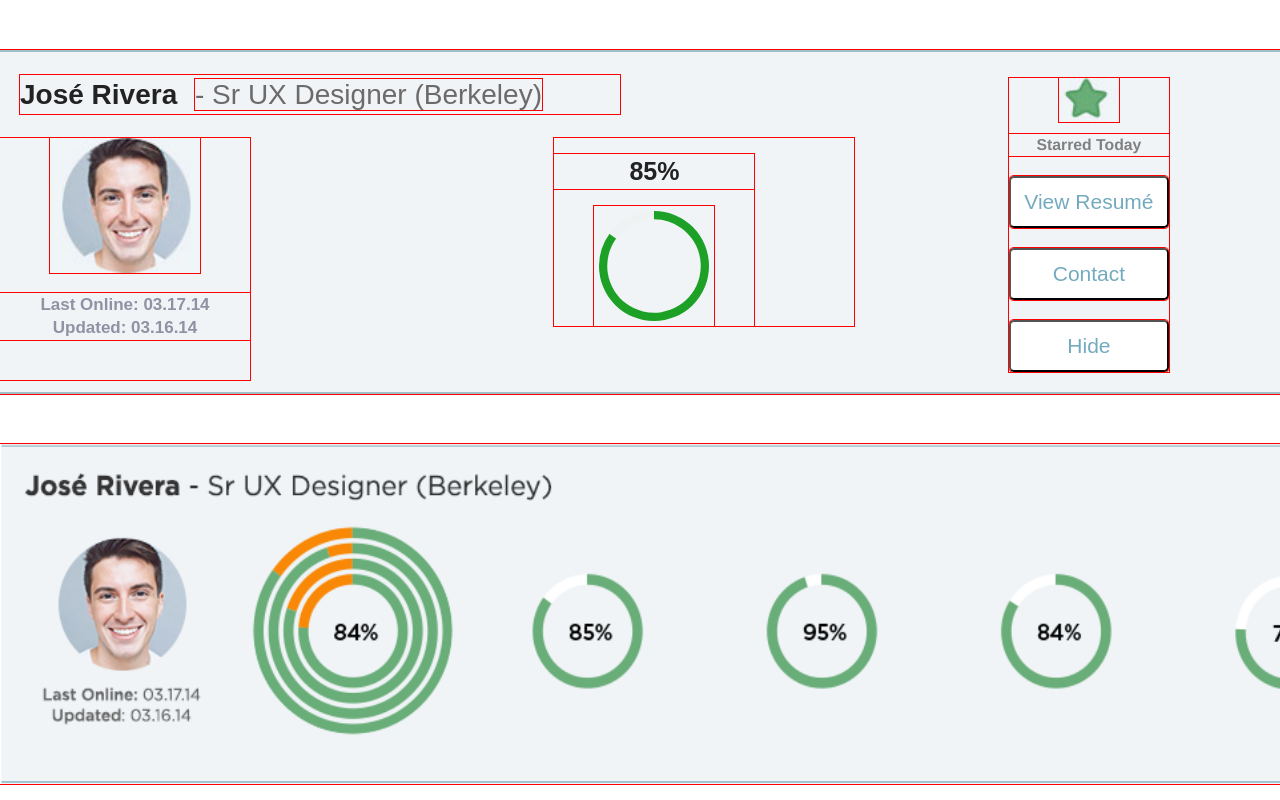
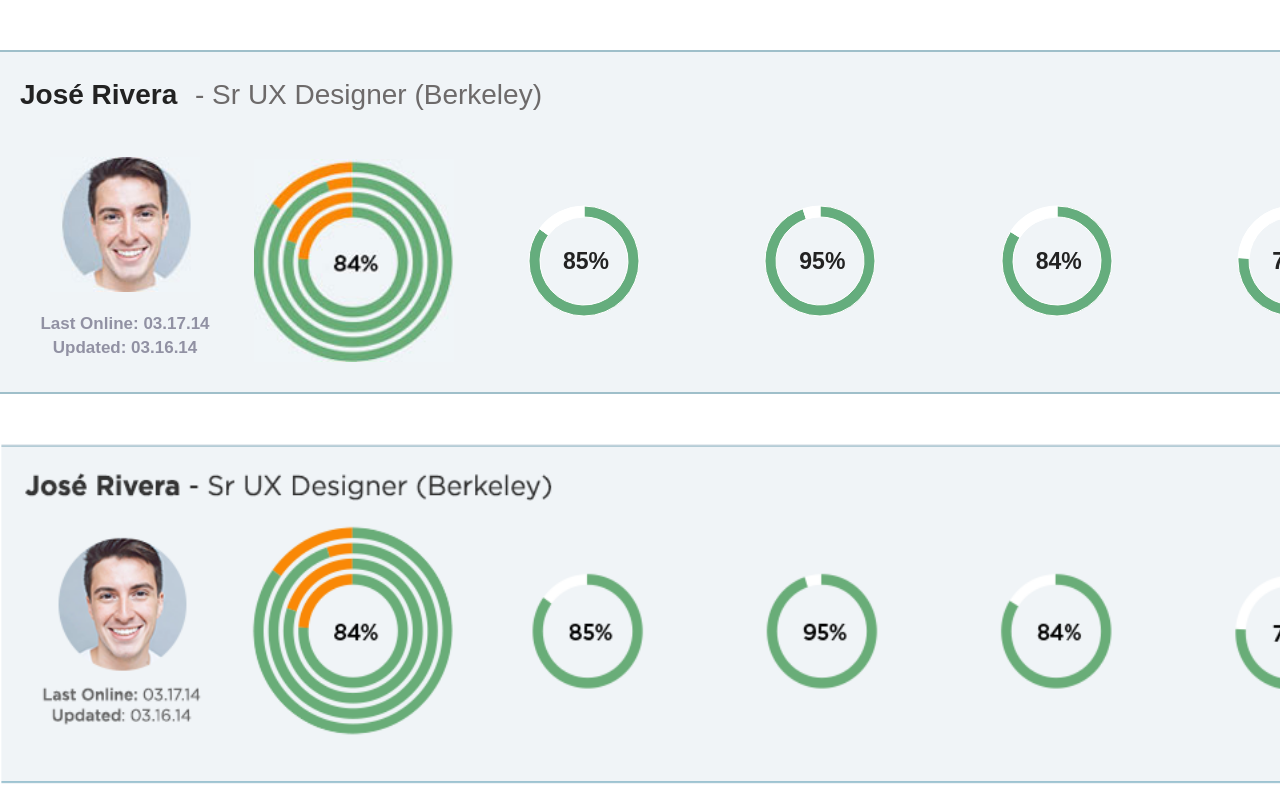
Before and after one commit to nuhuxi/joserivera-sample, a plain HTML site: page index.html in a window 1280 px wide. Shown: the top 800 px of the page. Drawn offline with nearby package versions, Linux system fonts and the light colour scheme.

Commit message:
first draft of project completed

```diff
--- a/css/main.css
+++ b/css/main.css
@@ -61,11 +61,6 @@ textarea {
    Author's custom styles
    ========================================================================== */
 
-* {
-	outline:1px solid red;
-}
-
-
 body {
 	width: 100%;
 
@@ -104,9 +99,9 @@ body {
 
 #photo-container {
 	display:inline-block;
-	vertical-align: top;
 	width: 250px;
 	text-align:center;
+	margin-top:15px;
 }
 
 .photo {
@@ -128,38 +123,53 @@ body {
 }
 
 
-canvas {
+#graph-container{
 	display:inline-block;
+	width: auto;
+	vertical-align: top;
 
 }
 
-#graph-container{
+#first-graph {
 	display:inline-block;
-	width: 300px;
-	vertical-align:top;
-	margin-left: 300px;
 }
 
-#second-graph {
+#first-graph img {
 	width:200px;
-	text-align:center;
 }
 
-#second-graph h1 {
-	font-size: 25px;
+#second-graph,
+#third-graph,
+#fourth-graph,
+#fifth-graph {
+	display:inline-block;
+	width:130px;
+	text-align:center;
+	margin-left:60px;
+	margin-right:42px;
+}
+
+#second-graph h1,
+#third-graph h1,
+#fourth-graph h1,
+#fifth-graph h1 {
+	display:inline-block;
+	position:relative;
+	font-size: 23px;
+	top: 92px;
+	left:2px;
 }
 
 
 #button-container {
 	display:inline-block;
 	margin-top: -60px;
-	margin-left: 150px;
 	text-align:center;
 	width: 160px;
 	font-size: 19px;
 	font-family: helvetica, sans-serif;
 	color: grey;
-
+	margin-left:10px;
 }
 
 #button-container img {
@@ -184,23 +194,18 @@ canvas {
 	font-family:arial;
 	margin-top: 20px;
 
-
-
 }
 
-button#view-resume:hover, #contact:hover, #hide:hover {
+#view-resume:hover,
+#contact:hover,
+#hide:hover {
 	color: #262a8d;
 	box-shadow: 1px 1px 10px #3b32a5;
-
 }
-
-
-
 
 #jose-wrapper {
 	width: 100%;
 	min-width: 1600px;
-
 }
 
 #jose-example {
@@ -210,14 +215,6 @@ button#view-resume:hover, #contact:hover, #hide:hover {
 	height: 340px;
 	margin:auto;
 }
-
-
-
-
-
-
-
-
 
 
 
--- a/index.html
+++ b/index.html
@@ -7,7 +7,7 @@
 	<title></title>
 	<meta name="description" content="">
 	<meta name="viewport" content="width=device-width, initial-scale=1">
-	<script src="js/Chart.js"></script>
+
 	<link rel="stylesheet" href="css/normalize.min.css">
 	<link rel="stylesheet" href="css/main.css">
 
@@ -18,13 +18,11 @@
 </head>
 
 <body>
-	<div id="main-container">
+	<div id="main-container">  <!-- this is the container for the top part of the project -->
 
 		<h2 id="name">José Rivera
 			<span>- Sr UX Designer (Berkeley)</span>
 		</h2>
-
-
 
 		<div id="photo-container">
 			<img class="photo" src="img/josepic2.jpg" alt="picture of jose" />
@@ -33,14 +31,29 @@
 		</div>
 
 		<div id="graph-container">
+			<div id="first-graph">
+				<img src="img/cheater-graph.jpg" alt="donut graph" />
+			</div>
+
 			<div id="second-graph">
 				<h1>85%</h1>
-				<canvas id="canvas" width="120px" height="120px"></canvas>
-				<script src="js/main.js"></script>
+				<canvas id="canvas2" width="120px" height="120px"></canvas>
 			</div>
-		</div>
+			<div id="third-graph">
+				<h1>95%</h1>
+				<canvas id="canvas3" width="120px" height="120px"></canvas>
+			</div>
 
+			<div id="fourth-graph">
+				<h1>84%</h1>
+				<canvas id="canvas4" width="120px" height="120px"></canvas>
+			</div>
 
+			<div id="fifth-graph">
+				<h1>76%</h1>
+				<canvas id="canvas5" width="120px" height="120px"></canvas>
+			</div>
+		</div>  <!-- end of graph-container -->
 
 		<div id="button-container">
 			<img src="img/littlestar.jpg" alt="star" />
@@ -50,24 +63,31 @@
 			<button id="hide">Hide</button>
 		</div>
 
-	</div>
+	</div> <!-- end of main-container -->
 
-
+<!-- The Example photo I am trying to Copy is below -->
 
 	<div id="jose-wrapper">
 		<img id="jose-example" src="img/JoseRiveraSampleScreen.png" alt="jose rivera" />
-	</div>
+	</div> <!-- end of jose-wrapper -->
 
+	<!-- Chartjs Library and functions for graphs -->
+	<script src="js/Chart.js"></script>
+	<script src="js/main.js"></script>
 
+	<script>
+		mygraph("canvas2", 85, 15);
+		mygraph("canvas3", 95, 5);
+		mygraph("canvas4", 84, 16);
+		mygraph("canvas5", 76, 24);
+	</script>
 
-
-
+	<!-- Jquery below -->
 	<script src="//ajax.googleapis.com/ajax/libs/jquery/1.11.0/jquery.js"></script>
 	<script>
 		window.jQuery || document.write('<script src="js/vendor/jquery-1.11.0.js"><\/script>')
 	</script>
 
-
 </body>
 
 </html>
--- a/js/Chart.js
+++ b/js/Chart.js
@@ -264,10 +264,10 @@ window.Chart = function(context){
 	this.Doughnut = function(data,options){
 
 		chart.Doughnut.defaults = {
-			segmentShowStroke : false,
-			segmentStrokeColor : "#ffffff",
-			segmentStrokeWidth : 12,
-			percentageInnerCutout : 85,
+			segmentShowStroke : true,
+			segmentStrokeColor : "white",
+			segmentStrokeWidth : 0,
+			percentageInnerCutout : 80,
 			animation : true,
 			animationSteps : 100,
 			animationEasing : "linear",
--- a/js/main.js
+++ b/js/main.js
@@ -1,14 +1,19 @@
-		var doughnutData = [
+//this is the function for the chartjs donut charts
+
+function mygraph(elementID, percentGreen, percentWhiteSpace) {
+var doughnutData = [
 				{
-					value: 85,
-					color:"#1ca026"
+					value: percentGreen,
+					color:"#65ad7d"  //color green
 				},
 				{
-					value : 15,
-					color : "#eef2f2"
+					value : percentWhiteSpace,
+					color : "#ffffff"  //color white
 				},
-
 
 			];
 
-	var myDoughnut = new Chart(document.getElementById("canvas").getContext("2d")).Doughnut(doughnutData);
+	var myDoughnut = new Chart(document.getElementById(elementID).getContext("2d")).Doughnut(doughnutData);
+
+
+	}
```
Also changed, not shown: img/cheater-graph.jpg (added).
